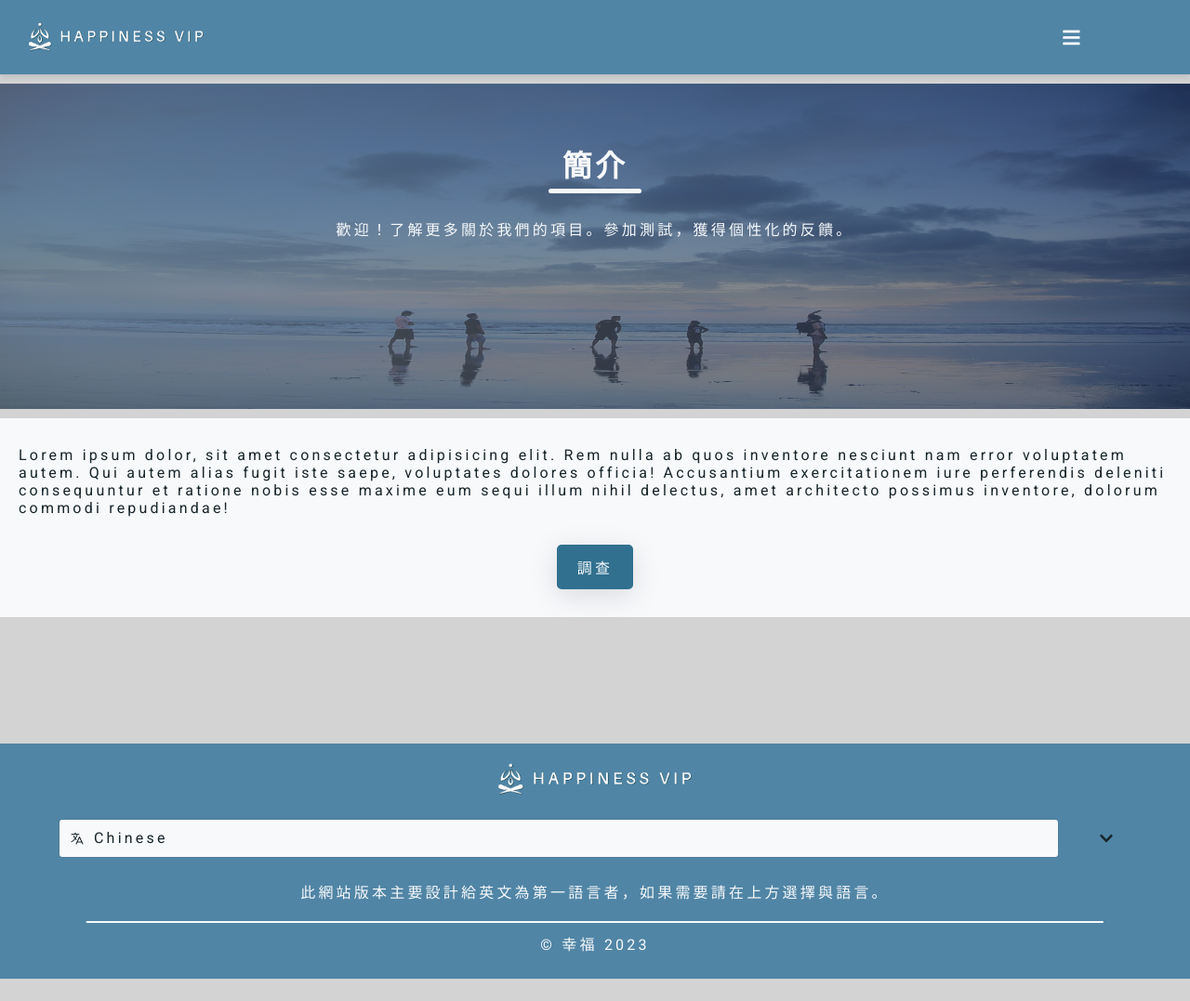
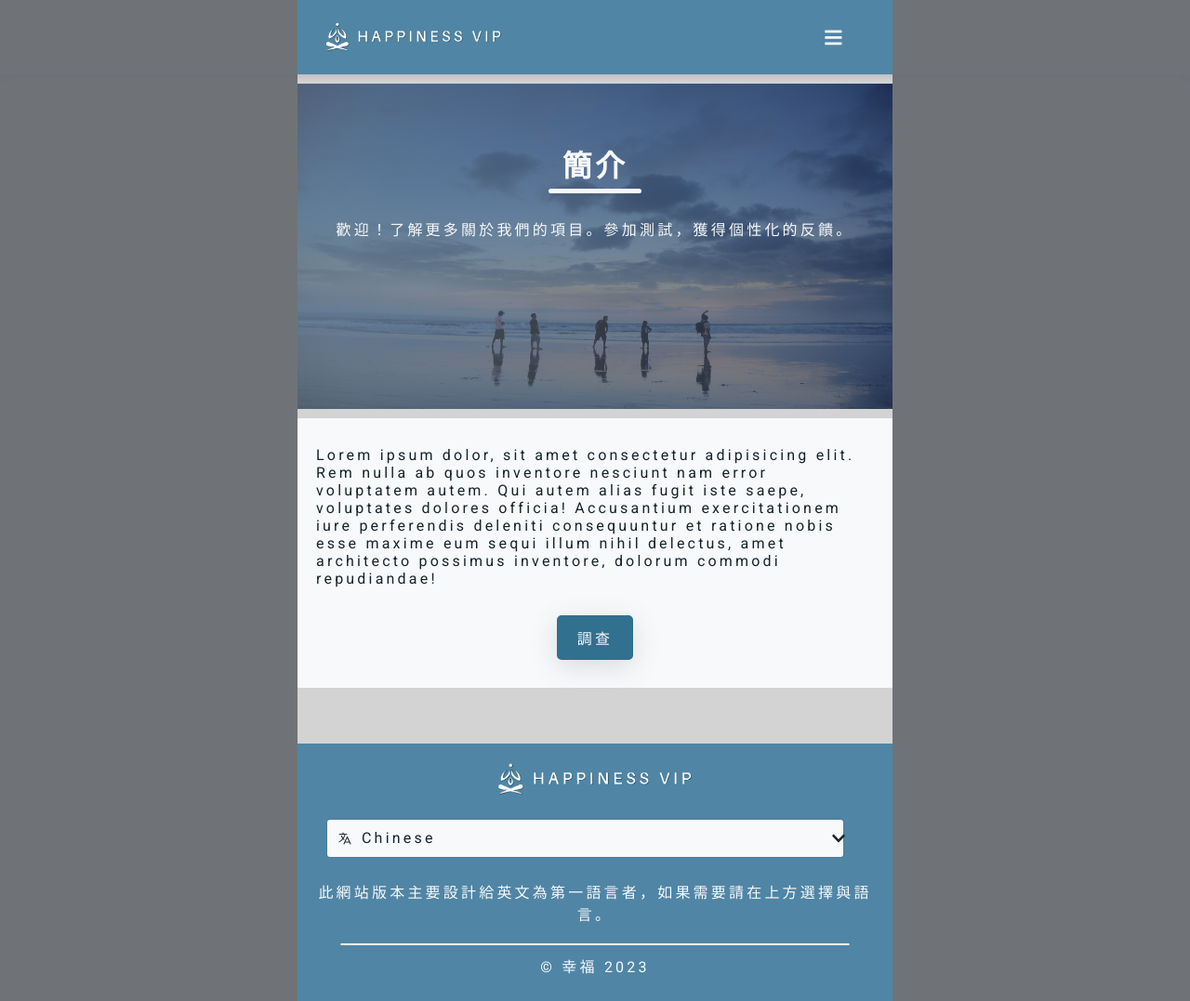
Before and after one commit to fordonez792/Happiness-VIP-Client, a React app: page / in a window 1280 px wide. Shown: the whole page at 93% size. Before the commit the page ends 1053 px from the top, so only its background shows below. Built offline with nearby package versions, Linux system fonts and the light colour scheme; no server answers.

Commit message:
Added desktop styles

```diff
--- a/src/style.css
+++ b/src/style.css
@@ -305,6 +305,35 @@ body {
   background-color: var(--blue);
   color: var(--white);
 }
+
+/* Desktop */
+@media only screen and (min-width: 1200px) {
+  #navbar {
+    background-color: var(--dark-gray);
+  }
+  #navbar > .container {
+    width: 50%;
+    left: 50%;
+  }
+  #navbar .menu-container .menu-dropdown {
+    position: absolute;
+    list-style: none;
+    padding: 0;
+    margin: 0;
+    left: 25%;
+    right: 25%;
+    top: 100%;
+    max-height: 0;
+    text-align: center;
+    pointer-events: none;
+    transition: 0.5s ease max-height;
+    overflow: hidden;
+    box-shadow: rgba(100, 100, 111, 0.2) 0px 3px 7px 0px;
+    background-color: var(--light-gray);
+    z-index: 5;
+  }
+}
+
 /* End of Navbar */
 
 /* Home */
@@ -388,6 +417,20 @@ body {
   margin-top: 30px;
   width: fit-content;
 }
+
+/* Desktop */
+@media only screen and (min-width: 1200px) {
+  #home {
+    background-color: var(--dark-gray);
+  }
+  #home > .container {
+    width: 50%;
+    left: 50%;
+    transform: translateX(-50%);
+    background-color: var(--light-gray);
+  }
+}
+
 /* End of Home */
 
 /* Admin */
@@ -464,6 +507,19 @@ body {
 #admin .container .btn-container .secondary-button {
   margin-top: 20px;
 }
+
+/* Desktop */
+@media only screen and (min-width: 1200px) {
+  #admin {
+    background-color: var(--dark-gray);
+  }
+  #admin > .container {
+    width: 50%;
+    left: 50%;
+    transform: translateX(-50%);
+  }
+}
+
 /* End of Admin */
 
 /* Survey */
@@ -711,6 +767,21 @@ body {
   margin-bottom: -5px;
   text-align: center;
 }
+
+/* Desktop */
+@media only screen and (min-width: 1200px) {
+  #survey {
+    background-color: var(--dark-gray);
+  }
+  #survey > .container {
+    width: 50%;
+    left: 50%;
+    transform: translateX(-50%);
+    background-color: var(--light-gray);
+    overflow: hidden;
+  }
+}
+
 /* End of Survey */
 
 /* Results */
@@ -772,6 +843,20 @@ body {
   align-items: center;
   margin-top: 20px;
 }
+
+/* Desktop */
+@media only screen and (min-width: 1200px) {
+  #results {
+    background-color: var(--dark-gray);
+  }
+  #results > .container {
+    width: 50%;
+    left: 50%;
+    transform: translateX(-50%);
+    overflow: hidden;
+  }
+}
+
 /* End of Results */
 
 /* Login */
@@ -831,6 +916,20 @@ body {
 #login .login-container .btn-container .tertiary-button {
   margin-top: 20px;
 }
+
+/* Desktop */
+@media only screen and (min-width: 1200px) {
+  #login {
+    background-color: var(--dark-gray);
+  }
+  #login > .container {
+    width: 50%;
+    left: 50%;
+    transform: translateX(50%);
+    overflow: hidden;
+  }
+}
+
 /* End of Login */
 
 /* Contact Us */
@@ -921,6 +1020,20 @@ body {
 #contact-us .form-container .primary-button {
   margin-top: 30px;
 }
+
+/* Desktop */
+@media only screen and (min-width: 1200px) {
+  #contact-us {
+    background-color: var(--dark-gray);
+  }
+  #contact-us > .container {
+    width: 50%;
+    left: 50%;
+    transform: translateX(50%);
+    overflow: hidden;
+  }
+}
+
 /* End of Contact Us */
 
 /* Footer */
@@ -1014,3 +1127,16 @@ body {
   width: 95%;
   background-color: var(--white);
 }
+
+/* Desktop */
+@media only screen and (min-width: 1200px) {
+  #footer {
+    background-color: var(--dark-gray);
+  }
+  #footer > .container {
+    width: 50%;
+    left: 50%;
+    transform: translateX(-50%);
+    overflow: hidden;
+  }
+}
```
